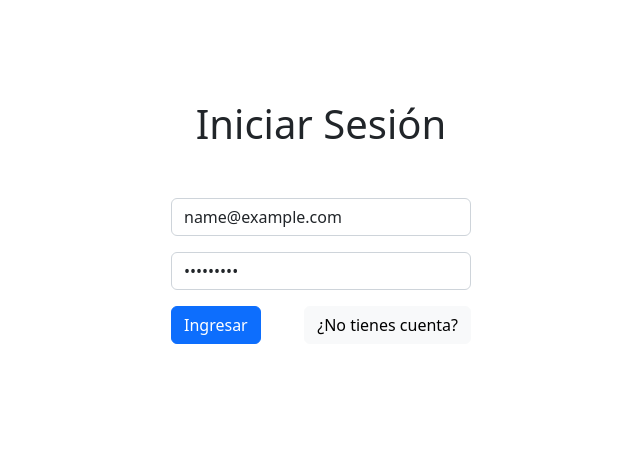
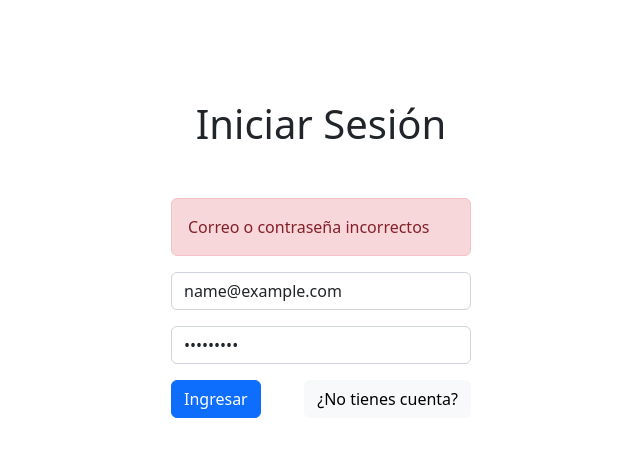
Before and after one commit to hernanr9317/sampleFrontendNextJs, a Next.js app: page /auth/login in a window 1280 px wide. Both pictures are taken after typing "name@example.com", "Sample123" into the empty fields and a click on the button "Ingresar". Shown: the top 456 px of the page, without its empty margins (319-959 px from the left). Built offline with nearby package versions, Linux system fonts and the light colour scheme; no server answers.

Commit message:
fix error

```diff
--- a/pages/auth/login.jsx
+++ b/pages/auth/login.jsx
@@ -7,6 +7,8 @@ import {postDataAxios} from '../../utils/axiosConfig';
 import {useState} from 'react';
 
 const LoginPage = () => {
+  const [showError, setShowError] = useState(false);
+
   const {
     register,
     handleSubmit,
@@ -14,12 +16,13 @@ const LoginPage = () => {
     formState: {errors},
   } = useForm();
 
-  const [loginData, setLoginData] = useState([]);
+  const onLoginUser = async (data) => {
+    setShowError(false);
 
-  console.log(loginData);
+    const resp = await postDataAxios('/auth/login/', data);
+    console.log(resp);
 
-  const onLoginUser = (data) => {
-    postDataAxios('/auth/login/', data).then(setLoginData);
+    if (!resp) setShowError(true);
   };
 
   return (
@@ -31,6 +34,13 @@ const LoginPage = () => {
         style={{width: '300px', margin: 'auto', marginTop: '50px'}}
         onSubmit={handleSubmit(onLoginUser)}
       >
+        <div
+          className="alert alert-danger"
+          role="alert"
+          style={{display: showError ? 'flex' : 'none'}}
+        >
+          Correo o contraseña incorrectos
+        </div>
         <Form.Group className="mb-3" controlId="formBasicEmail">
           <Form.Control
             className={!!errors.email ? 'is-invalid' : ''}
```
